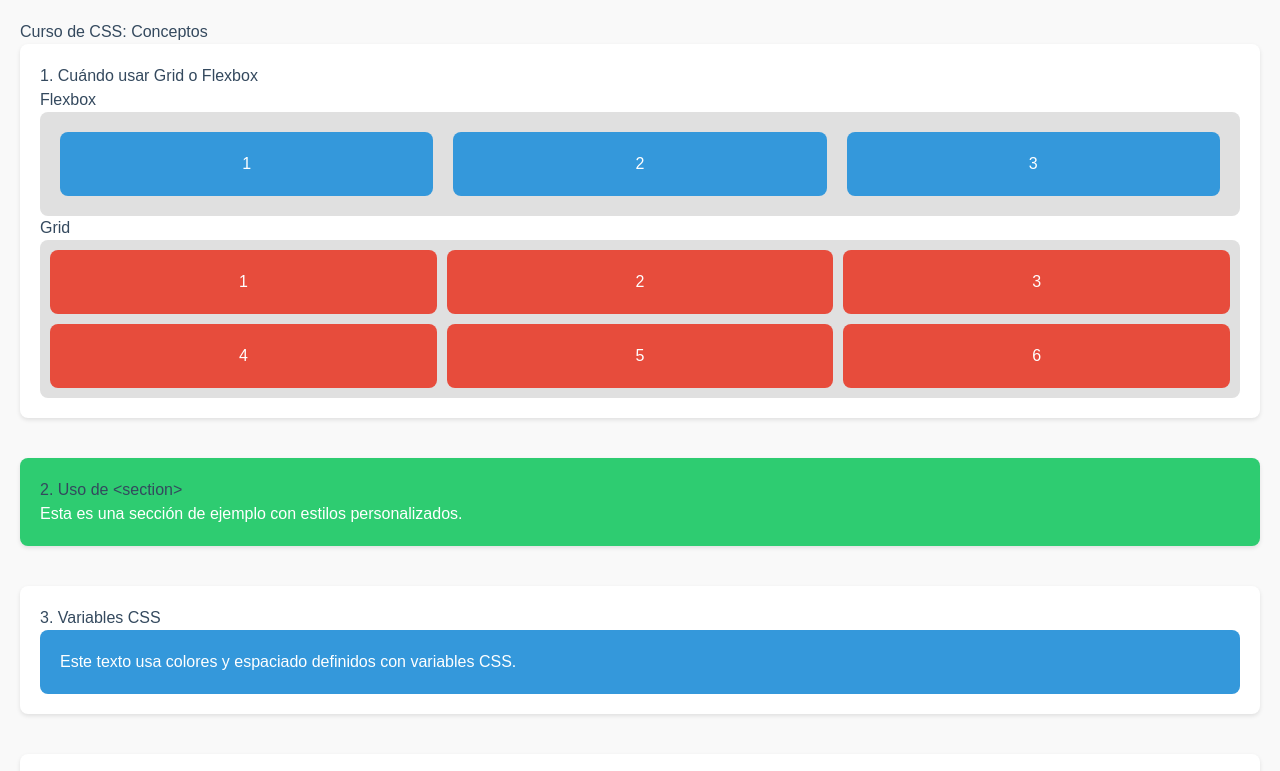
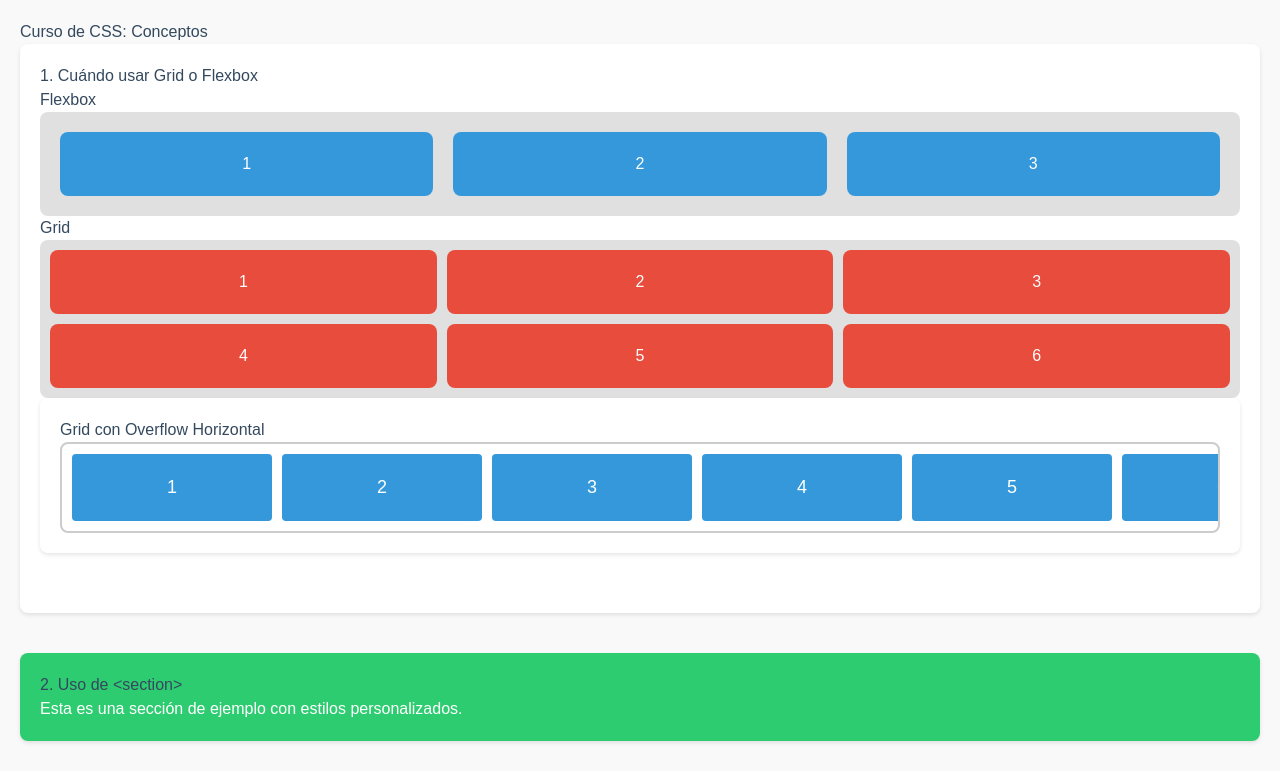
Before and after one commit to hygConsultores/HYG-CSS-TEST, a plain HTML site: page index.html in a window 1280 px wide. Shown: the top 771 px of the page. Drawn offline with nearby package versions, Linux system fonts and the light colour scheme.

Commit message:
grid horizontal

```diff
--- a/index.html
+++ b/index.html
@@ -31,6 +31,21 @@
       <div class="grid-item">4</div>
       <div class="grid-item">5</div>
       <div class="grid-item">6</div>
+    </div>
+    <div class="div-grid-overflow">
+      <h2>Grid con Overflow Horizontal</h2>
+      <div class="grid-overflow-container">
+        <div class="grid-overflow-item">1</div>
+        <div class="grid-overflow-item">2</div>
+        <div class="grid-overflow-item">3</div>
+        <div class="grid-overflow-item">4</div>
+        <div class="grid-overflow-item">5</div>
+        <div class="grid-overflow-item">6</div>
+        <div class="grid-overflow-item">7</div>
+        <div class="grid-overflow-item">8</div>
+        <div class="grid-overflow-item">9</div>
+        <div class="grid-overflow-item">10</div>
+      </div>
     </div>
   </div>
 </section>
--- a/styles.css
+++ b/styles.css
@@ -75,6 +75,33 @@
     border-radius: var(--border-radius);
   }
 
+  /* Estilos para el div de Grid con Overflow Horizontal */
+  .div-grid-overflow {
+    margin-bottom: 40px;
+    padding: 20px;
+    background-color: #fff;
+    border-radius: 8px;
+    box-shadow: 0 2px 4px rgba(0, 0, 0, 0.1);
+  }
+
+  .grid-overflow-container {
+    display: grid;
+    grid-template-columns: repeat(10, 200px); /* 10 columnas de 200px cada una */
+    gap: 10px;
+    overflow-x: auto; /* Permite el desplazamiento horizontal */
+    padding: 10px;
+    border: 2px solid #ccc;
+    border-radius: 8px;
+  }
+
+  .grid-overflow-item {
+    background-color: #3498db;
+    color: white;
+    padding: 20px;
+    text-align: center;
+    border-radius: 4px;
+    font-size: 18px;
+  }
 
   /* 2. Uso de <section> */
   .section-usage {
```
